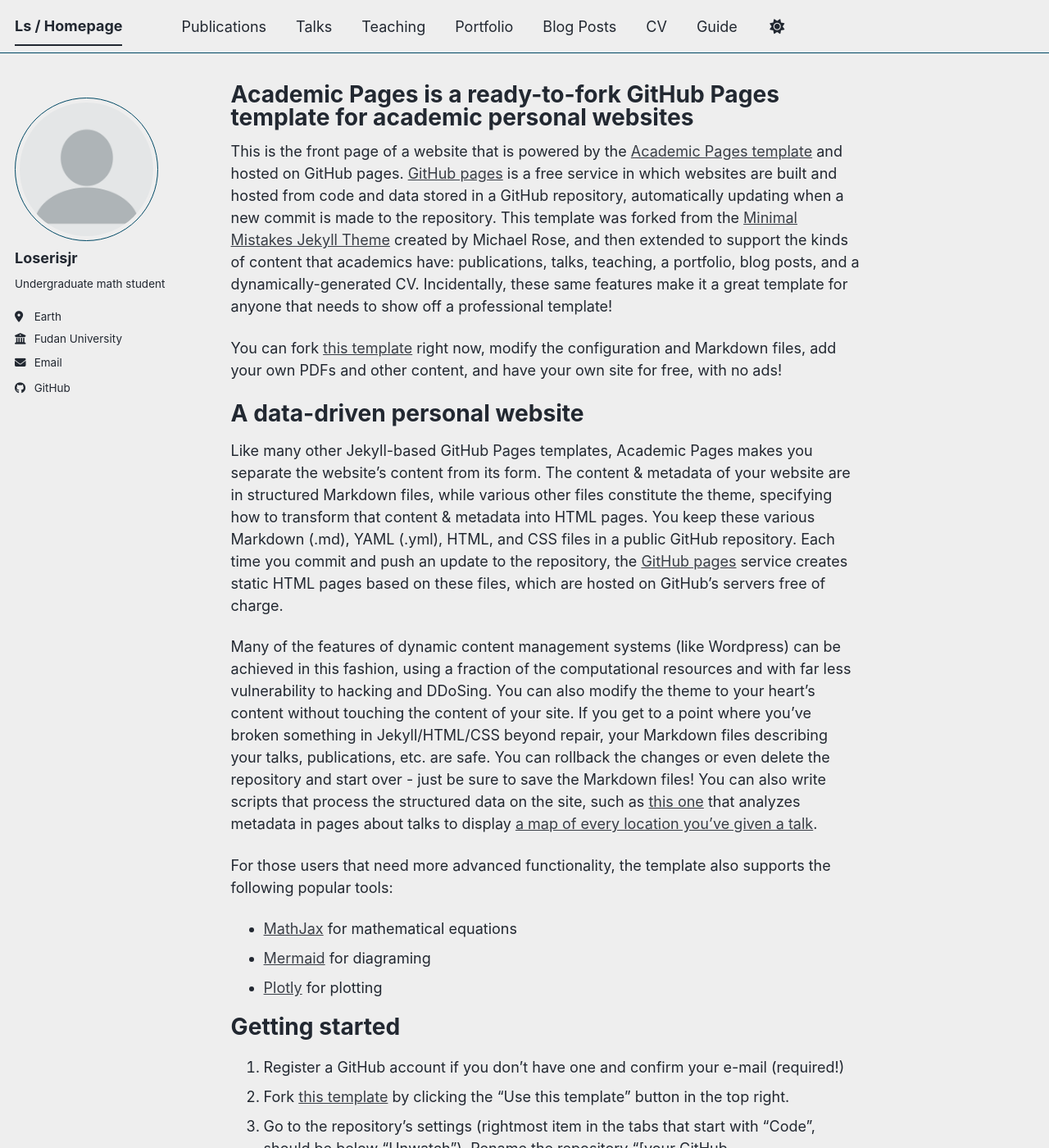
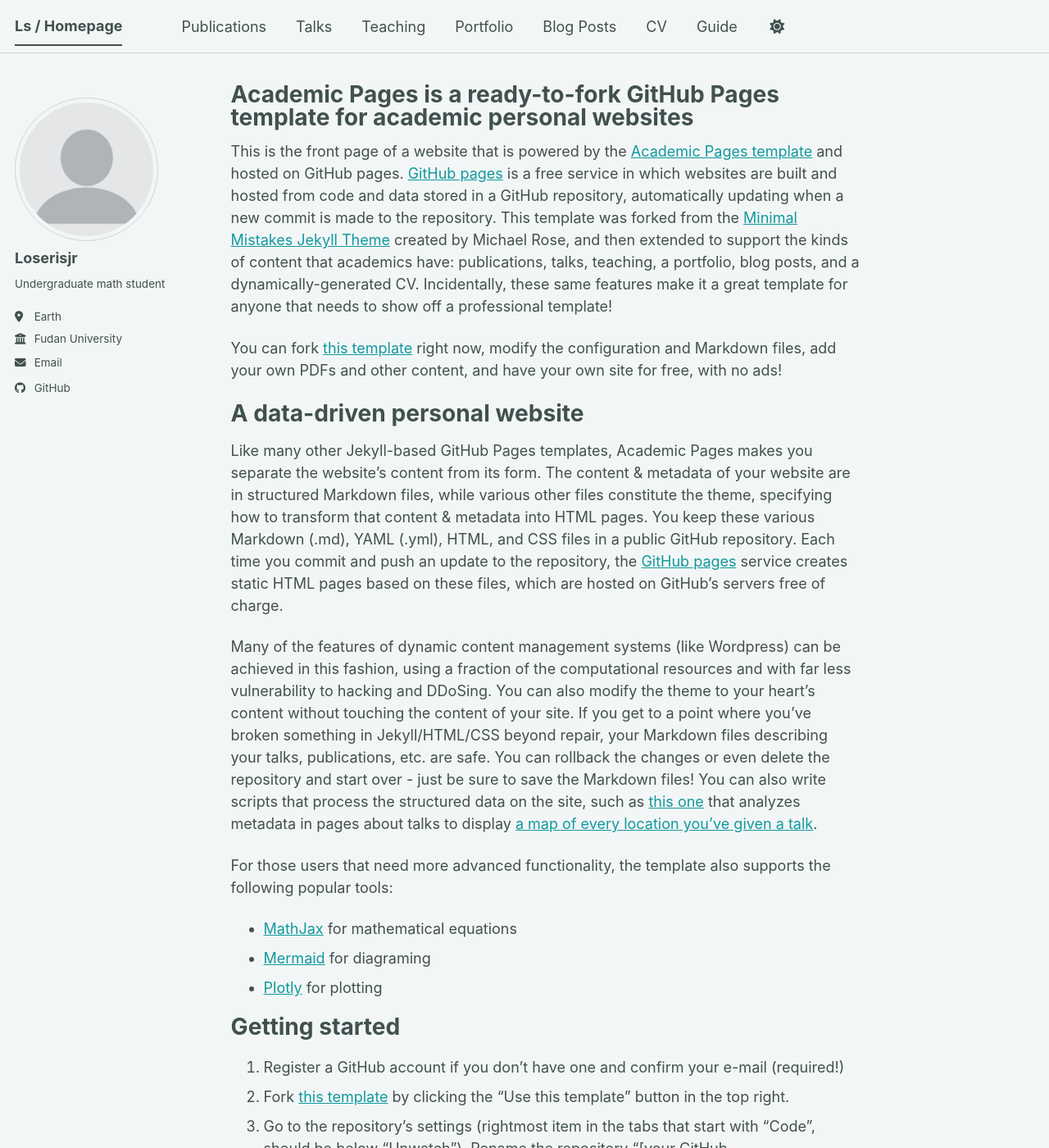
Before and after one commit to Losergh/losergh.github.io, a Jekyll site: the page built from _pages/about.md, in a window 1280 px wide and 1400 px high. Shown: the whole window at 82% size. Built offline with Jekyll 4.4.1, drawn with Linux system fonts in a browser that asks for light colours; a script bundle is joined from its source files by our own code; library files that are not in the unit come from our copies.

Commit message:
Update _config.yml

```diff
--- a/_config.yml
+++ b/_config.yml
@@ -8,7 +8,7 @@
 
 # Basic Site Settings
 locale                   : "en-US"
-site_theme               : "air" # The available themes options are "default", "air", "sunrise", "mint", "dirt" and "contrast"
+site_theme               : "mint" # The available themes options are "default", "air", "sunrise", "mint", "dirt" and "contrast"
 title                    : "Ls / Homepage"
 title_separator          : "-"
 name                     : &name "Loserisjr"
```
